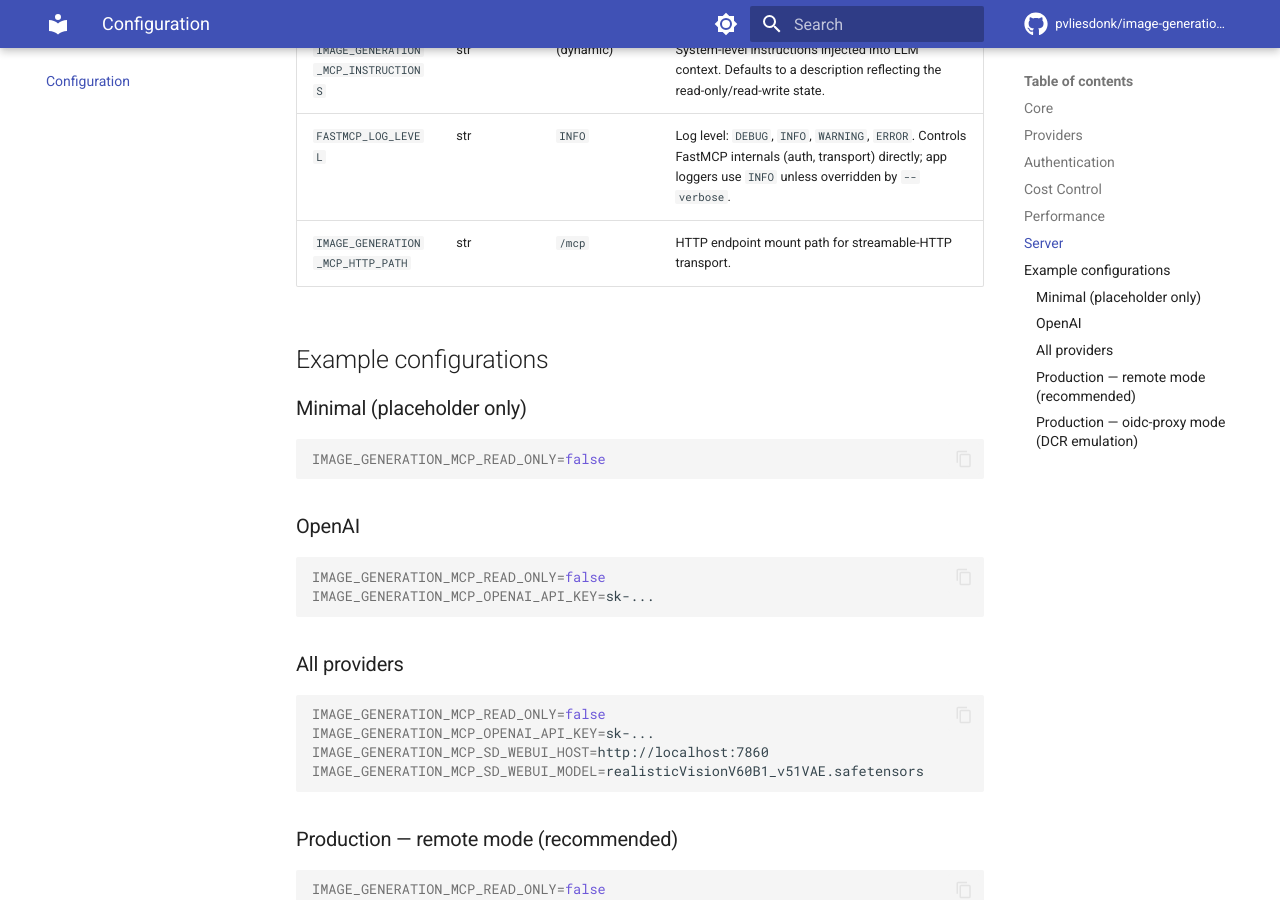
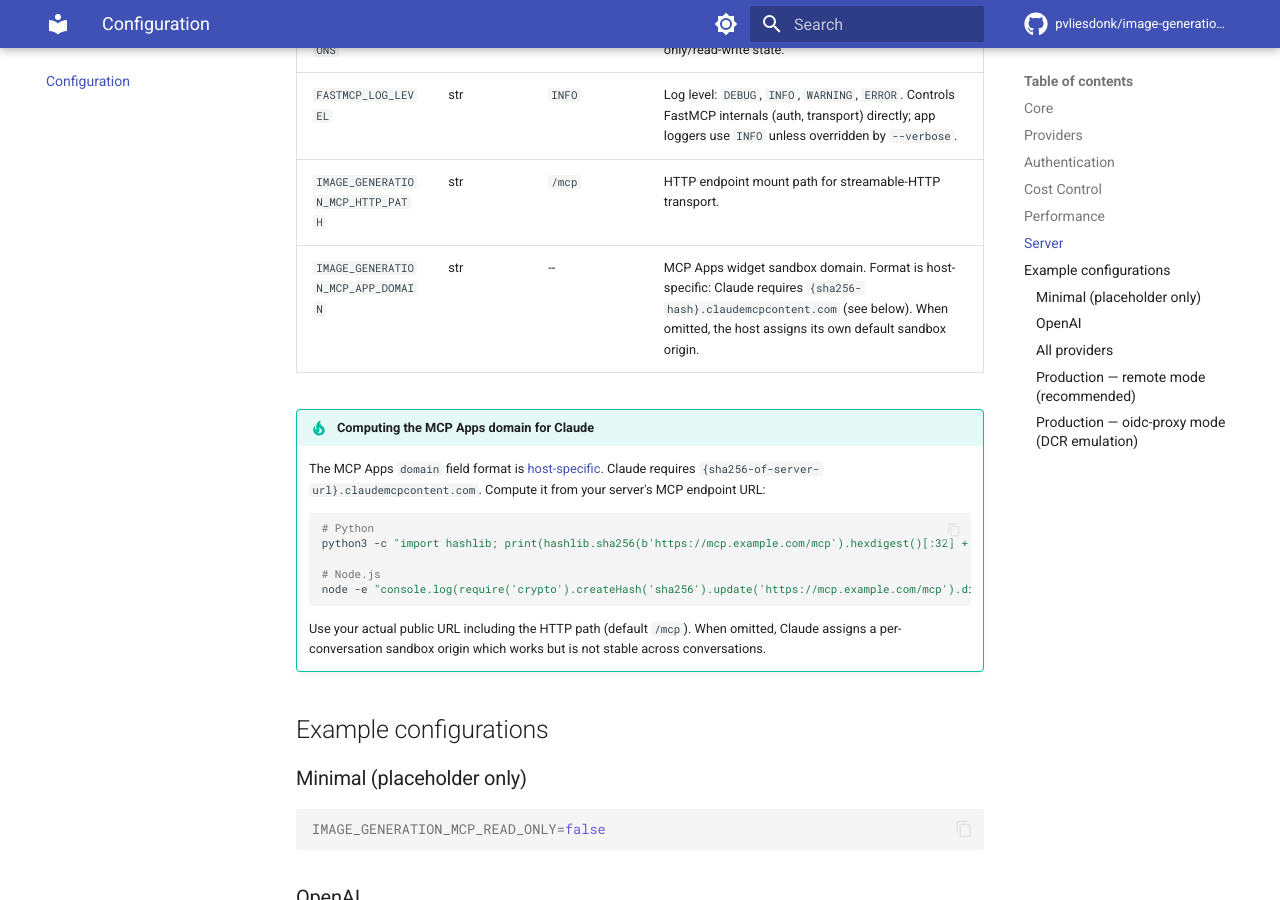
Before and after one commit to pvliesdonk/image-generation-mcp, an MkDocs documentation site: the page built from docs/configuration.md, in a window 1280 px wide and 900 px high, scrolled down 3337 px. Built offline with MkDocs 1.6.1 and Material for MkDocs 9.7.7, drawn with Linux system fonts in a browser that asks for light colours; comment, search, counter and statistics services are not loaded; some of the changed text lies outside the part shown.

Commit message:
docs: add APP_DOMAIN env var and Claude hash computation
Document the new IMAGE_GENERATION_MCP_APP_DOMAIN env var in both
README and configuration docs. Include Python and Node.js commands
for computing the Claude-specific domain hash. Remove stale
references to BASE_URL being used for widget domain.

Co-Authored-By: Claude Opus 4.6 <noreply@anthropic.com>

````diff
--- a/docs/configuration.md
+++ b/docs/configuration.md
@@ -64,6 +64,24 @@ All configuration is via environment variables prefixed with `IMAGE_GENERATION_M
 | `IMAGE_GENERATION_MCP_INSTRUCTIONS` | str | (dynamic) | System-level instructions injected into LLM context. Defaults to a description reflecting the read-only/read-write state. |
 | `FASTMCP_LOG_LEVEL` | str | `INFO` | Log level: `DEBUG`, `INFO`, `WARNING`, `ERROR`. Controls FastMCP internals (auth, transport) directly; app loggers use `INFO` unless overridden by `--verbose`. |
 | `IMAGE_GENERATION_MCP_HTTP_PATH` | str | `/mcp` | HTTP endpoint mount path for streamable-HTTP transport. |
+| `IMAGE_GENERATION_MCP_APP_DOMAIN` | str | -- | MCP Apps widget sandbox domain. Format is host-specific: Claude requires `{sha256-hash}.claudemcpcontent.com` (see below). When omitted, the host assigns its own default sandbox origin. |
+
+!!! tip "Computing the MCP Apps domain for Claude"
+    The MCP Apps `domain` field format is [host-specific](https://modelcontextprotocol.io/extensions/apps/overview).
+    Claude requires `{sha256-of-server-url}.claudemcpcontent.com`.
+    Compute it from your server's MCP endpoint URL:
+
+    ```bash
+    # Python
+    python3 -c "import hashlib; print(hashlib.sha256(b'https://mcp.example.com/mcp').hexdigest()[:32] + '.claudemcpcontent.com')"
+
+    # Node.js
+    node -e "console.log(require('crypto').createHash('sha256').update('https://mcp.example.com/mcp').digest('hex').slice(0,32)+'.claudemcpcontent.com')"
+    ```
+
+    Use your actual public URL including the HTTP path (default `/mcp`).
+    When omitted, Claude assigns a per-conversation sandbox origin which works
+    but is not stable across conversations.
 
 ## Example configurations
 
````
Also changed, not shown: other parts of docs/configuration.md (+1 -1 lines), README.md (+2 -1 lines).
